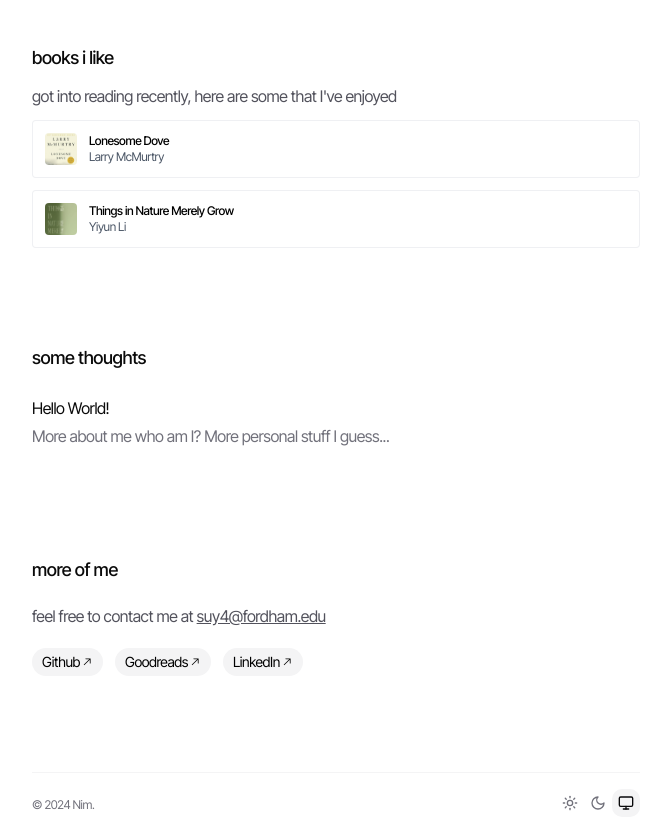
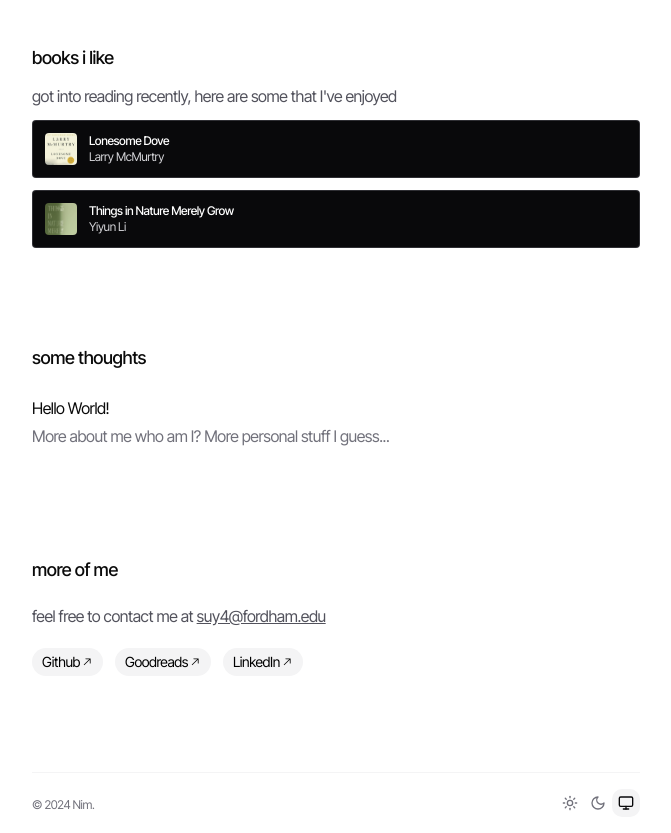
Before and after one commit to Steven-UY/personalWebsite, a Next.js app: page / in a window 1280 px wide. Shown: the part 1020-1853 px from the top of the page, without its empty margins (304-975 px from the left). Built offline with nearby package versions, Linux system fonts and the light colour scheme.

Commit message:
inverted the colors for the books i like

```diff
--- a/app/page.tsx
+++ b/app/page.tsx
@@ -234,7 +234,7 @@ export default function Personal() {
             style={{
               borderRadius: '4px',
             }}
-            className='border border-gray-200/60 bg-white'
+            className='border border-zinc-700/70 bg-zinc-950'
           >
             <div className='flex items-center space-x-3 p-3'>
               <MorphingDialogImage
@@ -246,10 +246,10 @@ export default function Personal() {
                 }}
               />
               <div className='flex flex-col items-start justify-center space-y-0'>
-                <MorphingDialogTitle className='text-[10px] font-medium text-black sm:text-xs'>
+                <MorphingDialogTitle className='text-[10px] font-medium text-white sm:text-xs'>
                   Lonesome Dove
                 </MorphingDialogTitle>
-                <MorphingDialogSubtitle className='text-[10px] text-gray-600 sm:text-xs'>
+                <MorphingDialogSubtitle className='text-[10px] text-zinc-300 sm:text-xs'>
                   Larry McMurtry
                 </MorphingDialogSubtitle>
               </div>
@@ -260,7 +260,7 @@ export default function Personal() {
               style={{
                 borderRadius: '12px',
               }}
-              className='relative h-auto w-[500px] border border-gray-100 bg-white'
+              className='relative h-auto w-[500px] border border-zinc-800 bg-zinc-950'
             >
               <ScrollArea className='h-[90vh]' type='scroll'>
                 <div className='relative p-6'>
@@ -272,13 +272,13 @@ export default function Personal() {
                     />
                   </div>
                   <div className=''>
-                    <MorphingDialogTitle className='text-black'>
+                    <MorphingDialogTitle className='text-white'>
                       Lonesome Dove
                     </MorphingDialogTitle>
-                    <MorphingDialogSubtitle className='font-light text-gray-400'>
+                    <MorphingDialogSubtitle className='font-light text-zinc-300'>
                       Larry McMurtry
                     </MorphingDialogSubtitle>
-                    <div className='mt-4 text-sm text-gray-700'>
+                    <div className='mt-4 text-sm text-zinc-200'>
                       <p>
                          Who knew that a story about a cattle drive from south Texas to Montana could be so amazing?
                          Please just read this book you need to it is a must. The characters are all so perfect I have never
@@ -295,7 +295,7 @@ export default function Personal() {
                   </div>
                 </div>
               </ScrollArea>
-              <MorphingDialogClose className='text-zinc-500' />
+              <MorphingDialogClose className='text-zinc-300 hover:text-white' />
             </MorphingDialogContent>
           </MorphingDialogContainer>
         </MorphingDialog>
@@ -311,7 +311,7 @@ export default function Personal() {
         style={{
           borderRadius: '4px',
         }}
-        className='border border-gray-200/60 bg-white'
+        className='border border-zinc-700/70 bg-zinc-950'
       >
         <div className='flex items-center space-x-3 p-3'>
           <MorphingDialogImage
@@ -323,10 +323,10 @@ export default function Personal() {
             }}
           />
           <div className='flex flex-col items-start justify-center space-y-0'>
-            <MorphingDialogTitle className='text-[10px] font-medium text-black sm:text-xs'>
+            <MorphingDialogTitle className='text-[10px] font-medium text-white sm:text-xs'>
               Things in Nature Merely Grow
             </MorphingDialogTitle>
-            <MorphingDialogSubtitle className='text-[10px] text-gray-600 sm:text-xs'>
+            <MorphingDialogSubtitle className='text-[10px] text-zinc-300 sm:text-xs'>
               Yiyun Li
             </MorphingDialogSubtitle>
           </div>
@@ -337,7 +337,7 @@ export default function Personal() {
           style={{
             borderRadius: '12px',
           }}
-          className='relative h-auto w-[500px] border border-gray-100 bg-white'
+          className='relative h-auto w-[500px] border border-zinc-800 bg-zinc-950'
         >
           <ScrollArea className='h-[90vh]' type='scroll'>
             <div className='relative p-6'>
@@ -349,13 +349,13 @@ export default function Personal() {
                 />
               </div>
               <div className=''>
-                <MorphingDialogTitle className='text-black'>
+                <MorphingDialogTitle className='text-white'>
                   Things in Nature Merely Grow
                 </MorphingDialogTitle>
-                <MorphingDialogSubtitle className='font-light text-gray-400'>
+                <MorphingDialogSubtitle className='font-light text-zinc-300'>
                   Yiyun Li
                 </MorphingDialogSubtitle>
-                <div className='mt-4 text-sm text-gray-700'>
+                <div className='mt-4 text-sm text-zinc-200'>
                   <p>
                     "There is no good way to say this..." that's also how I feel about this book.
                   </p>
@@ -379,7 +379,7 @@ export default function Personal() {
               </div>
             </div>
            </ScrollArea>
-          <MorphingDialogClose className='text-zinc-500' />
+          <MorphingDialogClose className='text-zinc-300 hover:text-white' />
          </MorphingDialogContent>
         </MorphingDialogContainer>
        </MorphingDialog>
```
